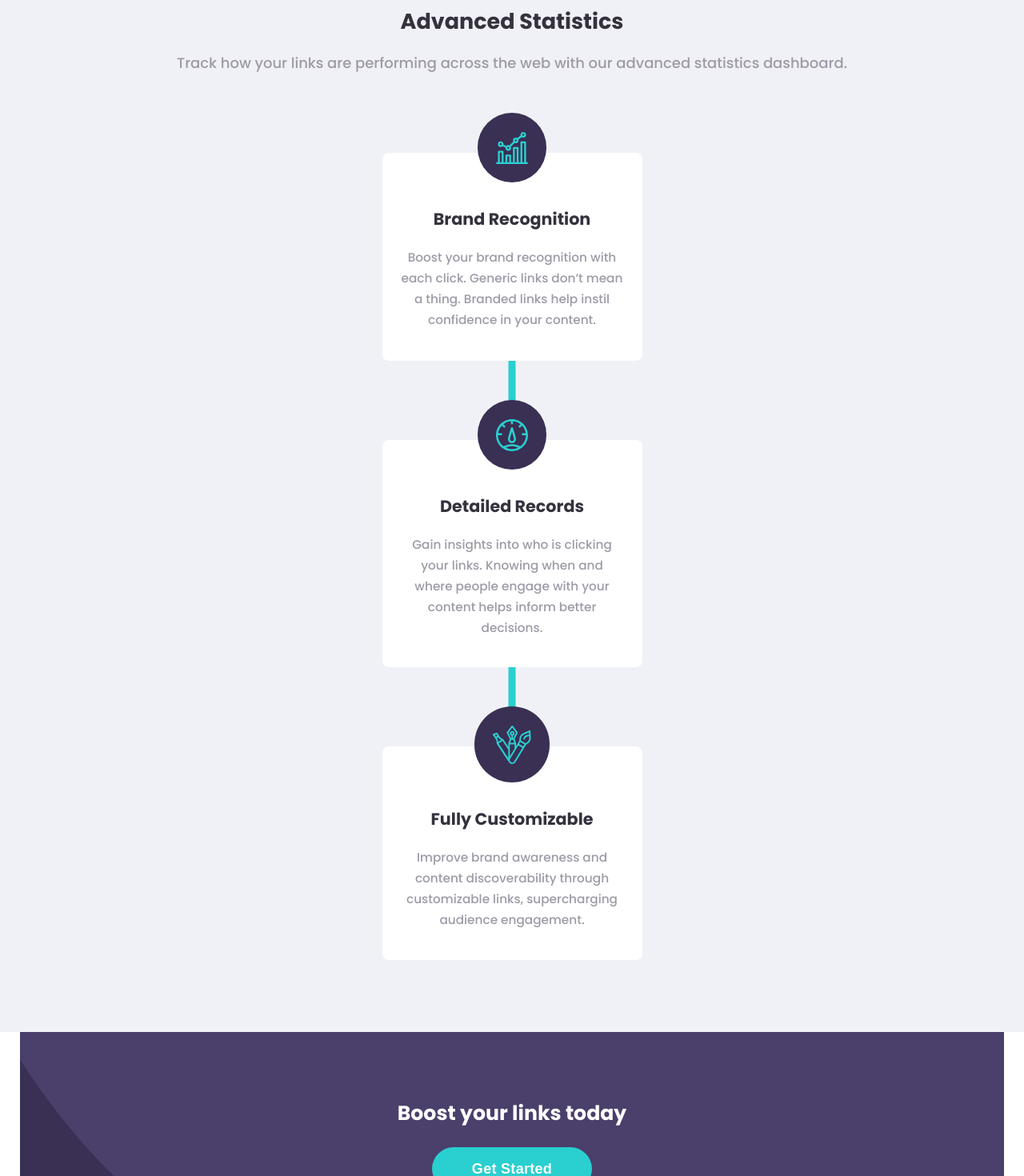
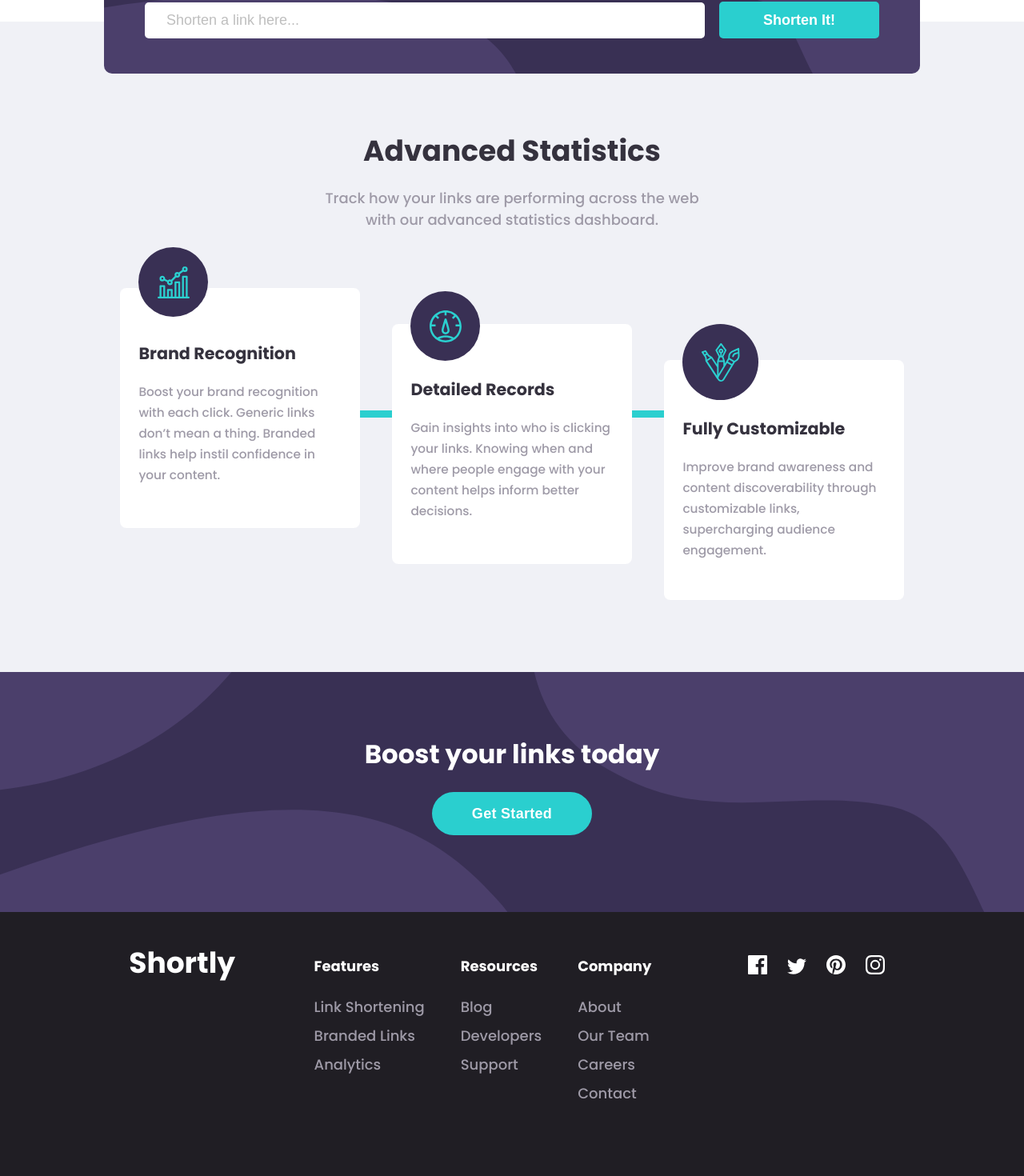
Before and after one commit to DariusMatthews/shorty_landing_page, a React (Create React App) app: page / in a window 1280 px wide. Shown: the part 780-2250 px from the top of the page at 80% size. Built offline with nearby package versions, Linux system fonts and the light colour scheme.

Commit message:
finished website

```diff
--- a/src/components/Cards/ContentCard.jsx
+++ b/src/components/Cards/ContentCard.jsx
@@ -1,9 +1,9 @@
 import React from 'react'
 
-export default function ContentCard({imgSrc, cardTitle, cardText}) {
+export default function ContentCard({imgSrc, cardTitle, cardText, contentStyle, imgStyle}) {
   return (
-    <div className="contentCard">
-      <div className="contentCard__imgContainer">
+    <div className={`${contentStyle} contentCard`}>
+      <div className={`${imgStyle} contentCard__imgContainer`}>
         <img src={imgSrc} alt={cardTitle} />
       </div>
       <h1 className="contentCard__title">{cardTitle}</h1>
--- a/src/components/main/Main.jsx
+++ b/src/components/main/Main.jsx
@@ -123,20 +123,24 @@ export default function Main() {
       {/* main content cards w/ line connector */}
       <ContentCard
         imgSrc={BrandPic}
+        imgStyle="main__graph"
         cardTitle={CardContent[0].title}
         cardText={CardContent[0].text}
+        contentStyle="main__br"
       />
-      <div className="main__bar" />
+      <div className="main__bar main__dr" />
       <ContentCard
         imgSrc={DetailPic}
         cardTitle={CardContent[1].title}
         cardText={CardContent[1].text}
+        contentStyle="main__dr"
       />
-      <div className="main__bar" />
+      <div className="main__bar main__fc" />
       <ContentCard
         imgSrc={CustomizePic}
         cardTitle={CardContent[2].title}
         cardText={CardContent[2].text}
+        contentStyle="main__fc"
       />
     </div>
   )
--- a/src/scss/1-components/cards/_contentCard.scss
+++ b/src/scss/1-components/cards/_contentCard.scss
@@ -3,8 +3,10 @@
   display: flex;
   flex-direction: column;
   align-items: center;
-  max-width: 325px;
+  justify-content: center;
+  max-width: 300px;
   min-height: 260px;
+  max-height: 300px;
   margin: 0 auto;
   padding: 0 1.3rem 2rem;
   margin-bottom: 5rem;
--- a/src/scss/1-components/footer/_footer.scss
+++ b/src/scss/1-components/footer/_footer.scss
@@ -24,4 +24,10 @@
   &__socialLinks {
     padding: 0 .7rem;
   }
+
+  &__socialIMG {
+    &:hover {
+      filter: invert(.2) sepia(1) saturate(2) hue-rotate(118deg);
+    }
+  }
 }
--- a/src/scss/1-components/header/_header.scss
+++ b/src/scss/1-components/header/_header.scss
@@ -5,7 +5,7 @@
 
     &__imgContainer {
       overflow: hidden;
-      margin: 0 -25px;
+      margin-right: -25px;
     }
 
     &__img {
--- a/src/scss/1-components/list/_footerList.scss
+++ b/src/scss/1-components/list/_footerList.scss
@@ -15,5 +15,9 @@
   &__listLink {
     text-decoration: none;
     color: $GreyViolet;
+
+    &:Hover {
+      color: $Cyan;
+    }
   }
 }
--- a/src/scss/1-components/main/_main.scss
+++ b/src/scss/1-components/main/_main.scss
@@ -15,7 +15,8 @@
   &__text {
     text-align: center;
     position: relative;
-    margin-bottom: 5.5rem;
+    margin: 0 auto 5.5rem;
+    max-width: 500px;
   }
 
   &__header {
--- a/src/scss/2-screens/_screens-dir.scss
+++ b/src/scss/2-screens/_screens-dir.scss
@@ -1 +1,3 @@
 @import './tablet/tablet-screen';
+@import './laptop/laptop-screen';
+@import './desktop/desktop-screen';
--- /dev/null
+++ b/src/scss/2-screens/desktop/_desktop-screen.scss
@@ -0,0 +1,38 @@
+@media only screen and (min-width: $desktop) {
+  .container {
+    margin: 0 175px;
+  }
+
+  .header {
+    &__imgContainer {
+      margin-right: -175px;
+      padding-left: 4rem;
+    }
+
+    &__img {
+      width: 700px;
+      height: 500px;
+    }
+
+    &__title {
+      font-size: 4rem;
+    }
+  }
+
+  .main {
+    margin: 0 -175px;
+    padding: 0 175px;
+  }
+
+  .cta {
+    margin: 0 -175px;
+    padding-right: 175px;
+    padding-left: 175px;
+  }
+
+  .footer {
+    margin: 0 -175px;
+    padding-right: 175px;
+    padding-left: 175px;
+  }
+}
--- /dev/null
+++ b/src/scss/2-screens/laptop/_laptop-screen.scss
@@ -0,0 +1,114 @@
+@media only screen and (min-width: $laptop) {
+  .container {
+    margin: 0 130px;
+  }
+
+  .NavBar {
+    margin-bottom: 4rem;
+  }
+
+  .header {
+    &__imgContainer {
+      margin-right: -130px;
+    }
+
+    &__img {
+      width: 700px;
+    }
+
+    &__title {
+      width: 115%;
+      font-size: 3.3rem;
+    }
+  }
+
+  .main {
+    margin: 0 -130px;
+    padding: 0 130px;
+    grid-template-areas:
+    "form form form"
+    "links links links"
+    "title title title"
+    "BR DR FC";
+
+    &__links {
+      grid-area: links;
+    }
+
+    &__text {
+      grid-area: title;
+      margin-bottom: 4rem;
+    }
+
+    &__graph {
+      top: -20px !important;
+    }
+
+    &__br {
+      grid-area: BR;
+      margin-right: .8rem;
+    }
+
+    &__dr {
+      grid-area: DR;
+      margin-right: .8rem;
+      margin-top: 2.5rem;
+    }
+
+    &__fc {
+      grid-area: FC;
+      margin-top: 5rem;
+    }
+
+    &__bar {
+      transform: translate(-80%) rotate(0);
+      margin-top: 8.5rem;
+    }
+  }
+
+  .urlCard {
+    grid-area: form;
+  }
+
+  .contentCard {
+    align-items: flex-start;
+
+    &__imgContainer {
+      top: -40px;
+    }
+
+    &__text {
+      text-align: start;
+      padding-bottom: 1rem;
+    }
+  }
+
+  .cta {
+    margin: 0 -130px;
+    padding-right: 130px;
+    padding-left: 130px;
+  }
+
+  .footer {
+    margin: 0 -130px;
+    padding-right: 130px;
+    padding-left: 130px;
+  }
+}
+
+@media only screen and (min-width: 1150px) {
+  .main {
+
+    &__graph {
+      top: -50px !important;
+    }
+
+    &__br {
+      margin-right: auto;
+    }
+
+    &__dr {
+      margin-right: auto;
+    }
+  }
+}
--- a/src/scss/2-screens/tablet/_tablet-screen.scss
+++ b/src/scss/2-screens/tablet/_tablet-screen.scss
@@ -84,6 +84,10 @@
     &__links {
       top: -2rem;
     }
+
+    &__header {
+      font-size: 2rem;
+    }
   }
 
   .urlCard {
@@ -134,7 +138,7 @@
 
     &__fullUrlContainer {
       border: none;
-      flex: 1 1 60%;
+      flex: 1 1 58%;
       margin-top: auto;
     }
 
@@ -145,7 +149,45 @@
     }
 
     &__btn {
-      flex: 1 1 15%;
+      flex: 1 1 11%;
     }
   }
+
+  .cta {
+    margin: 0 -50px;
+    background-image: url('../../../images/bg-boost-desktop.svg');
+    background-repeat: no-repeat;
+    background-size: cover;
+    background-position-x: 75%;
+
+    &__boost {
+      font-size: 1.8rem;
+    }
+  }
+
+  .footer {
+    margin: 0 -50px;
+    flex-direction: row;
+    justify-content: space-around;
+    align-items: flex-start;
+
+    &__title {
+      margin-right: 2rem;
+    }
+
+    &__list {
+      padding-top: 1rem;
+      display: flex;
+      justify-content: space-around;
+    }
+
+    &__socials {
+      padding-top: 1rem;
+    }
+  }
+
+  .Flist {
+    margin-right: 2.5rem;
+    text-align: left;
+  }
 }
```
